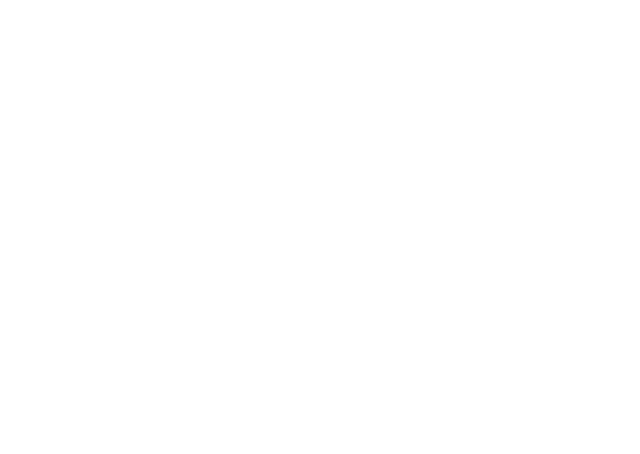
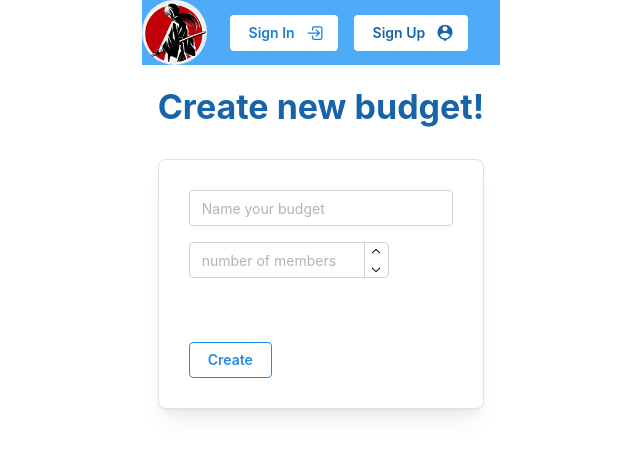
Before and after one commit to MinhHiepPHAM/backend_projects, a React (Vite) app in the folder club_budget/frontend/budgetUI/: page /users/1/budgets/create in a window 1280 px wide. Before the commit this address had no page. Shown: the top 454 px of the page, without its empty margins (319-959 px from the left). Built offline with nearby package versions, Linux system fonts and the light colour scheme.

Commit message:
add create new budget page in frontend

```diff
--- a/club_budget/frontend/budgetUI/src/App.jsx
+++ b/club_budget/frontend/budgetUI/src/App.jsx
@@ -8,6 +8,7 @@ import axios from 'axios';
 import Login from './Login';
 import Register from './Register';
 import Home from './Home';
+import CreateNewBudget from './CreateNewBudget';
 
 const themeOverride = createTheme({
 	autoContrast : true,
@@ -31,6 +32,7 @@ export default function App() {
 							<Route path="/login" element={<Login/>} />
 							<Route path="/signup" element={<Register/>} />
 							<Route path="/home" element={<Home/>} />
+							<Route path='/users/:uid/budgets/create' element={<CreateNewBudget/>} />
 						</Routes>
 					</main>
 				</div>
--- /dev/null
+++ b/club_budget/frontend/budgetUI/src/CreateNewBudget.jsx
@@ -0,0 +1,130 @@
+import {
+    Container,
+    Title,
+    Box,
+    Paper,
+    TextInput,
+    NumberInput,
+    Flex,
+    Grid,
+    Button
+} from '@mantine/core';
+import HeaderMenu from './HeaderMenu';
+import { useState } from 'react';
+import { MdAlternateEmail } from "react-icons/md";
+import { MdAttachMoney } from "react-icons/md";
+
+
+function CreateNewBudget({uid}) {
+    const [nUser, setNUser] = useState(0);
+    const [userInfos, setUserInfos] = useState([]);
+
+    function updateUserName(idx, userName) {
+        const index = userInfos.findIndex(elt => elt.index === idx);
+        let updatedInfos = [...userInfos];
+        if (index !== -1) {
+            updatedInfos[index] = {...updatedInfos[index], username: userName};
+        } else {
+            updatedInfos = [...userInfos, {index: idx, username: userName}];
+        }
+
+        setUserInfos(updatedInfos);
+    }
+
+    function updateEmail(idx, email) {
+        const index = userInfos.findIndex(elt => elt.index === idx);
+        let updatedInfos = [...userInfos];
+        if (index !== -1) {
+            updatedInfos[index] = {...updatedInfos[index], email: email};
+        } else {
+            updatedInfos = [...userInfos, {index: idx, email: email}];
+        }
+
+        setUserInfos(updatedInfos);
+    }
+
+    function updateContribution(idx, contribution) {
+        const index = userInfos.findIndex(elt => elt.index === idx);
+        let updatedInfos = [...userInfos]
+        if (index !== -1) {
+            updatedInfos[index] = {...updatedInfos[index], contribution: contribution}
+        } else {
+            updatedInfos = [...userInfos, {index: idx, contribution: contribution}];
+        }
+
+        setUserInfos(updatedInfos);
+    }
+
+
+    const userInputs = [...Array(nUser).keys()].map(i => (
+        <Grid key={i}>
+            <Grid.Col span={4}>
+            <TextInput
+                label={i===0 ?'User Name':undefined}
+                placeholder='User Name'
+                required
+                mb='md'
+                onChange={(e)=>updateUserName(i, e.target.value)}
+            />
+            </Grid.Col>
+            <Grid.Col span={6}>
+            <TextInput
+                label={i===0 ? 'Email':undefined}
+                placeholder='Email'
+                leftSection={<MdAlternateEmail/>}
+                mb='md'
+                onChange={(e)=>updateEmail(i, e.target.value)}
+            />
+            </Grid.Col>
+            <Grid.Col span={2}>
+            <NumberInput
+                label={i===0 ? 'Contribution': undefined}
+                placeholder='Contribution'
+                leftSection={<MdAttachMoney/>}
+                mb='md'
+                onChange={(e)=>updateContribution(i, e)}
+            />
+            </Grid.Col>
+
+        </Grid>
+    ));
+
+
+    const budgetContainer = (
+        <Container size='lg' my={20} >
+            <Title c={'blue.9'} ta='center'>
+                Create new budget!
+            </Title>
+            <Paper withBorder shadow="md" p={30} mt={30} radius="md">
+                <TextInput
+                    placeholder='Name your budget'
+                    mb='md'
+                />
+                <NumberInput
+                    min={1}
+                    maw={200} mb={'xl'}
+                    placeholder='number of members'
+                    onChange={setNUser}
+                />
+
+                {userInputs}
+
+                <Button variant='outline' mt="xl" type='submit'>
+                    Create
+                </Button>
+
+            </Paper>
+
+        </Container>
+    )
+
+    // console.log(userInfos)
+    return (
+        <Box>
+            <HeaderMenu/>
+            {budgetContainer}
+        </Box>
+    )
+}
+
+export default CreateNewBudget
```
